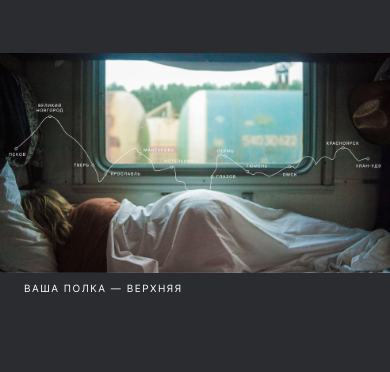
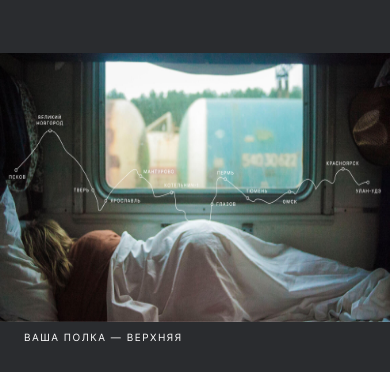
Before and after one commit to Kenzbrug/russian-travel, a plain HTML site: page index.html in a window 390 px wide. Shown: the part 305-677 px from the top of the page. Drawn offline with Linux system fonts and the light colour scheme.

Commit message:
Спринт3, правки после 3й проверки, доработка

```diff
--- a/blocks/lead/__image/lead__image.css
+++ b/blocks/lead/__image/lead__image.css
@@ -1,3 +1,40 @@
 .lead__image {
     max-width: 100%;
+    min-height: 615px;
 }
+
+@media screen and (max-width: 1024px) {
+    .lead__image {
+        min-height: 580px;
+    }
+}
+
+@media screen and (max-width: 768px) {
+    .lead__image {
+        min-height: 480px;
+    }
+}
+
+@media screen and (max-width: 685px) {
+    .lead__image {
+        min-height: 428px;
+    }
+}
+
+@media screen and (max-width: 550px) {
+    .lead__image {
+        min-height: 344px;
+    }
+}
+
+@media screen and (max-width: 430px) {
+    .lead__image {
+        min-height: 269px;
+    }
+}
+
+@media screen and (max-width: 320px) {
+    .lead__image {
+        min-height: 200px;
+    }
+}
```
